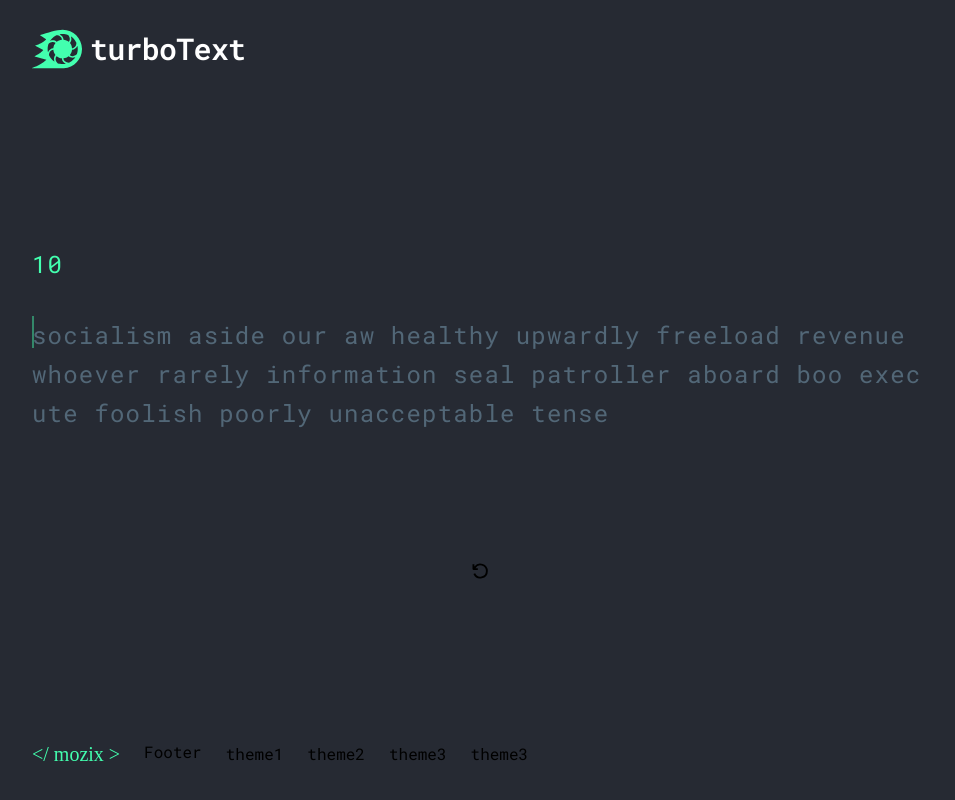
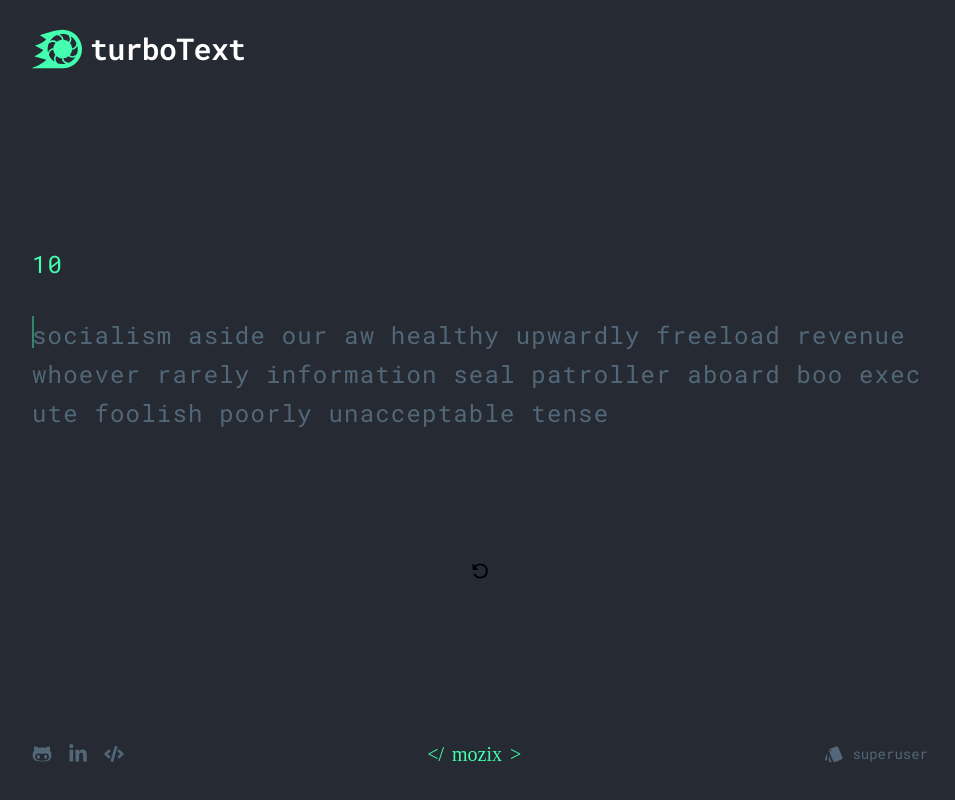
Before and after one commit to mozix5/turboText, a React (Vite) app: page / in a window 1280 px wide. Shown: the whole page, without its empty margins (160-1115 px from the left). Built offline with nearby package versions, Linux system fonts and the light colour scheme.

Commit message:
added footer

```diff
--- a/src/components/Footer.jsx
+++ b/src/components/Footer.jsx
@@ -1,15 +1,118 @@
-import React from "react";
+import React, { useState } from "react";
 import { changeTheme } from "../utils/helpers/helpers";
+import { AnimatePresence, motion } from "framer-motion";
+import { MdStyle } from "react-icons/md";
+import { FaCode, FaGithubAlt, FaLinkedinIn } from "react-icons/fa";
 
+const ThemeOption = ({ theme, handleClick }) => {
+  const item = {
+    hidden: { opacity: 0, y: 20 },
+    show: { opacity: 1, y: 0 },
+  };
+  return (
+    <motion.div
+      variants={item}
+      onClick={handleClick}
+      className=" bg-bgSecondary px-4 py-1 my-1 rounded-lg cursor-pointer"
+    >
+      {theme}
+    </motion.div>
+  );
+};
 const Footer = () => {
+
+  const [show, setShow] = useState(false);
+  const [hover, setHover] = useState(false);
+  const [selectedTheme, setSelectedTheme] = useState("superuser");
+
+  const handleThemeChange = (theme) => {
+    changeTheme(theme);
+    setSelectedTheme(theme);
+  };
+
+  const container = {
+    hidden: { opacity: 0 },
+    show: {
+      opacity: 1,
+      transition: { staggerChildren: 0.1, staggerDirection: -1 },
+    },
+    exit: { opacity: 0 },
+  };
+
+  const spring = {
+    type: "spring",
+    stiffness: 700,
+    damping: 60,
+  };
+
   return (
-    <div className="flex gap-6 py-8">
-      <div style={{ fontFamily: "Mixiwa" }} className=" text-xl text-caret">&#60;/ mozix &#62;</div>
-      Footer
-      <button onClick={() => changeTheme("")}>theme1</button>
-      <button onClick={() => changeTheme("theme2")}>theme2</button>
-      <button onClick={() => changeTheme("theme3")}>theme3</button>
-      <button onClick={() => changeTheme("theme4")}>theme3</button>
+    <div className="flex gap-6 py-8 text-textSecondary items-center justify-between">
+      <div className="flex items-center gap-4 text-xl">
+        <a href="https://github.com/mozix5" target="_blank">
+          <FaGithubAlt className=" cursor-pointer hover:text-hoverText" />
+        </a>
+        <a
+          href="https://www.linkedin.com/in/mosin-md-86569a202/"
+          target="_blank"
+        >
+          <FaLinkedinIn className=" cursor-pointer hover:text-hoverText" />
+        </a>
+        <a href="https://github.com/mozix5" target="_blank">
+          <FaCode className=" cursor-pointer hover:text-hoverText" />
+        </a>
+      </div>
+      <div
+        onMouseEnter={() => setHover(true)}
+        onMouseLeave={() => setHover(false)}
+        style={{ fontFamily: "Mixiwa" }}
+        className={` text-xl text-caret cursor-pointer flex gap-2 ${
+          hover ? "justify-between flex-1 " : "justify-center"
+        }`}
+      >
+        <motion.span layout transition={spring}>
+          &#60;/
+        </motion.span>
+        <a href="https://portfolyo-amber.vercel.app/" target="_blank">
+          <span>mozix</span>
+        </a>
+        <motion.span layout transition={spring}>
+          &#62;
+        </motion.span>
+      </div>
+      <div onClick={() => setShow(!show)} className="relative">
+        <AnimatePresence>
+          {show && (
+            <motion.div
+              className=" absolute bottom-8 text-sm"
+              variants={container}
+              initial="hidden"
+              animate="show"
+              exit="exit"
+            >
+              <ThemeOption
+                theme="superuser"
+                handleClick={() => handleThemeChange("")}
+              />
+              <ThemeOption
+                theme="theme2"
+                handleClick={() => handleThemeChange("theme2")}
+              />
+              <ThemeOption
+                theme="theme3"
+                handleClick={() => handleThemeChange("theme3")}
+              />
+              <ThemeOption
+                theme="theme4"
+                handleClick={() => handleThemeChange("theme4")}
+              />
+            </motion.div>
+          )}
+        </AnimatePresence>
+        <div className=" cursor-pointer flex items-center gap-2 hover:text-hoverText">
+          <MdStyle className=" text-xl" />
+          <div className=" text-sm">{selectedTheme}</div>
+        </div>
+      </div>
     </div>
   );
 };
```
